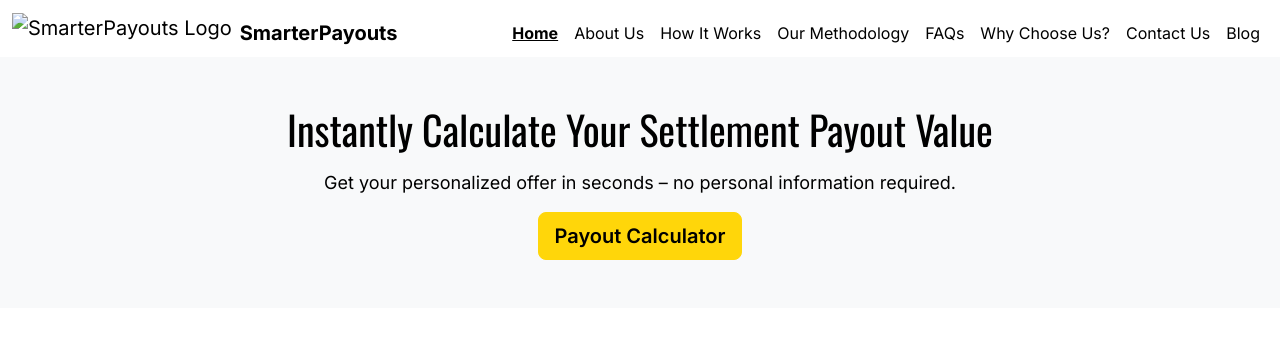
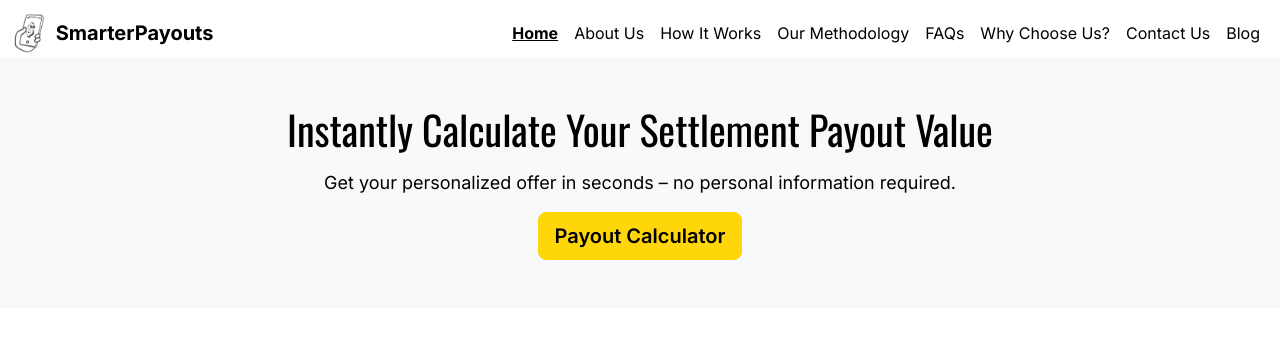
Before and after one commit to Ofranc1208/Smarter1, a plain HTML site: page index.html in a window 1280 px wide. Shown: the top 359 px of the page. Drawn offline with nearby package versions, Linux system fonts and the light colour scheme.

Commit message:
Add files via upload

```diff
--- a/index.html
+++ b/index.html
@@ -86,7 +86,7 @@
     <nav class="navbar navbar-expand-lg navbar-light bg-white border-bottom">
       <div class="container-fluid">
         <a class="navbar-brand d-flex align-items-center" href="index.html">
-          <img src="Images/logo.png" alt="SmarterPayouts Logo" height="40">
+          <img src="logo.png" alt="SmarterPayouts Logo" height="40">
           <span class="ms-2 fw-bold">SmarterPayouts</span>
         </a>
         <button class="navbar-toggler" type="button" data-bs-toggle="collapse" data-bs-target="#mainNavbar" aria-controls="mainNavbar" aria-expanded="false" aria-label="Toggle navigation">
```
